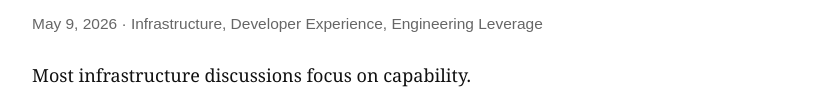
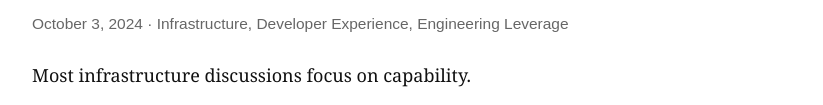
Before and after one commit to okhomenko/olekk.github.io, an Eleventy site: page src/posts/good-infrastructure-reduces-cognitive-cost.md in a window 1280 px wide. Shown: the part 317-422 px from the top of the page, without its empty margins (228-1051 px from the left). Built offline with nearby package versions, Linux system fonts and the light colour scheme; Eleventy itself is replaced by a stand-in of ours; files that its build step writes are made by us from their sources.

Commit message:
Backdate infrastructure essay

```diff
--- a/src/posts/good-infrastructure-reduces-cognitive-cost.md
+++ b/src/posts/good-infrastructure-reduces-cognitive-cost.md
@@ -1,7 +1,7 @@
 ---
 layout: layouts/post.njk
 title: Good infrastructure reduces the cognitive cost of doing the right thing
-date: 2026-05-09
+date: 2024-10-03
 description: The best infrastructure systems are not the most sophisticated. They are the ones that make correct behavior cheap and routine.
 tags:
   - posts
```
